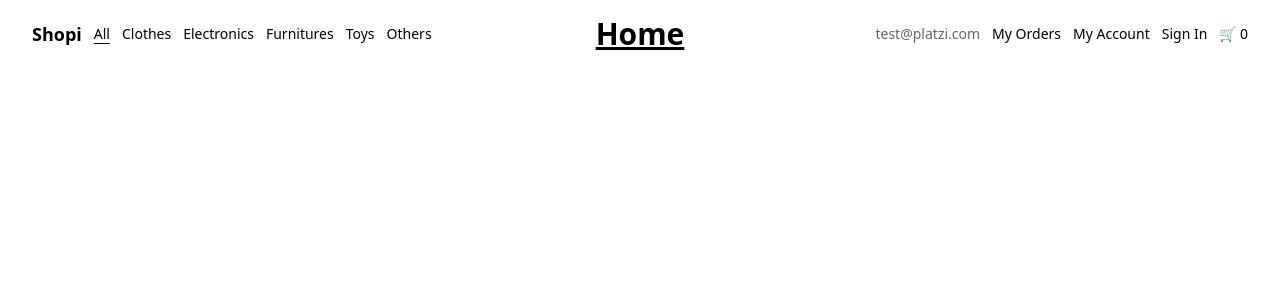
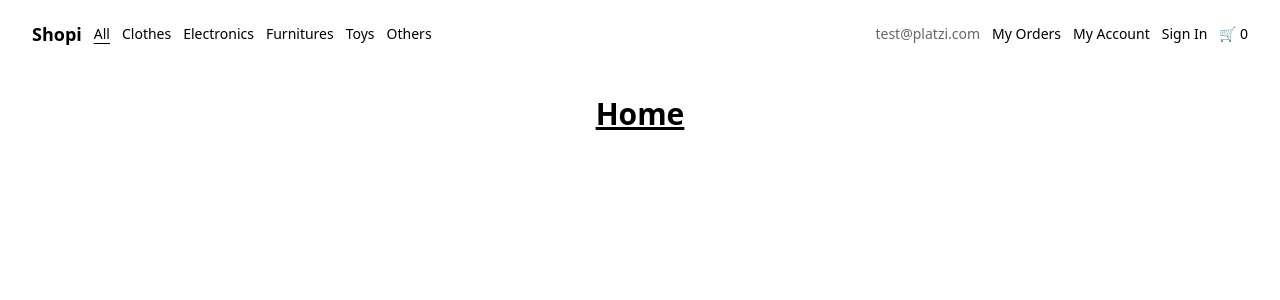
Before and after one commit to andymedinadev/platzi-react-vite-private, a React (Vite) app: page / in a window 1280 px wide. Shown: the top 300 px of the page. Built offline with nearby package versions, Linux system fonts and the light colour scheme.

Commit message:
feat: add Layout component

```diff
--- /dev/null
+++ b/src/Components/Layout/index.jsx
@@ -0,0 +1,7 @@
+export function Layout ({ children }) {
+  return (
+    <div className='flex flex-col mt-20'>
+      {children}
+    </div>
+  )
+}
--- a/src/Components/Navbar/index.jsx
+++ b/src/Components/Navbar/index.jsx
@@ -21,7 +21,7 @@ export function Navbar () {
   ]
 
   return (
-    <nav className='flex justify-between items-center fixed z-10 w-full py-5 px-8 text-sm font-light'>
+    <nav className='flex justify-between items-center fixed top-0 z-10 w-full py-5 px-8 text-sm font-light'>
       <ul className='flex items-center gap-3'>
         <li className='text-lg font-semibold'>
           <NavLink to='/'>
--- a/src/Pages/App/index.jsx
+++ b/src/Pages/App/index.jsx
@@ -6,6 +6,7 @@ import { MyOrders } from '../MyOrders'
 import { NotFound } from '../NotFound'
 import { SignIn } from '../SignIn'
 import { Navbar } from '../../Components/Navbar'
+import { Layout } from '../../Components/Layout'
 import './App.css'
 
 function AppRoutes () {
@@ -25,7 +26,9 @@ function App () {
   return (
     <BrowserRouter>
       <Navbar />
-      <AppRoutes />
+      <Layout>
+        <AppRoutes />
+      </Layout>
     </BrowserRouter>
   )
 }
```
